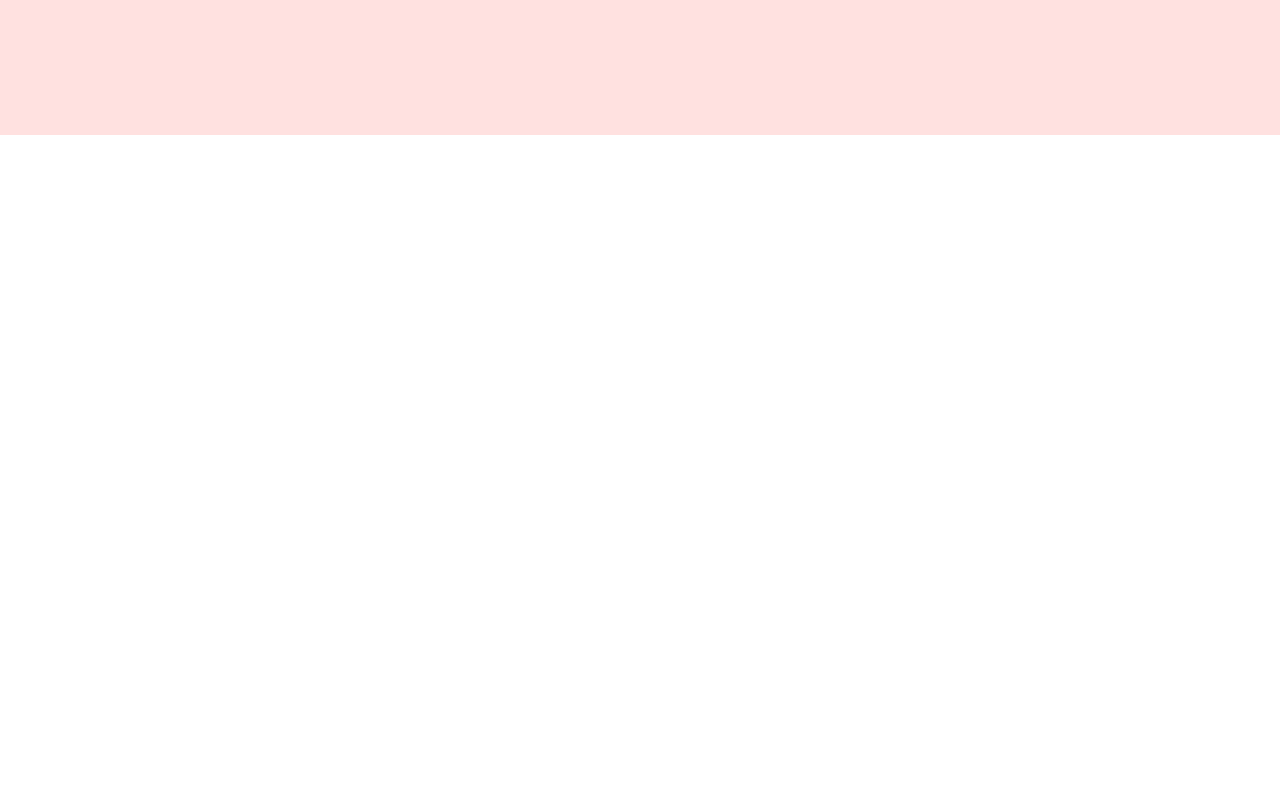
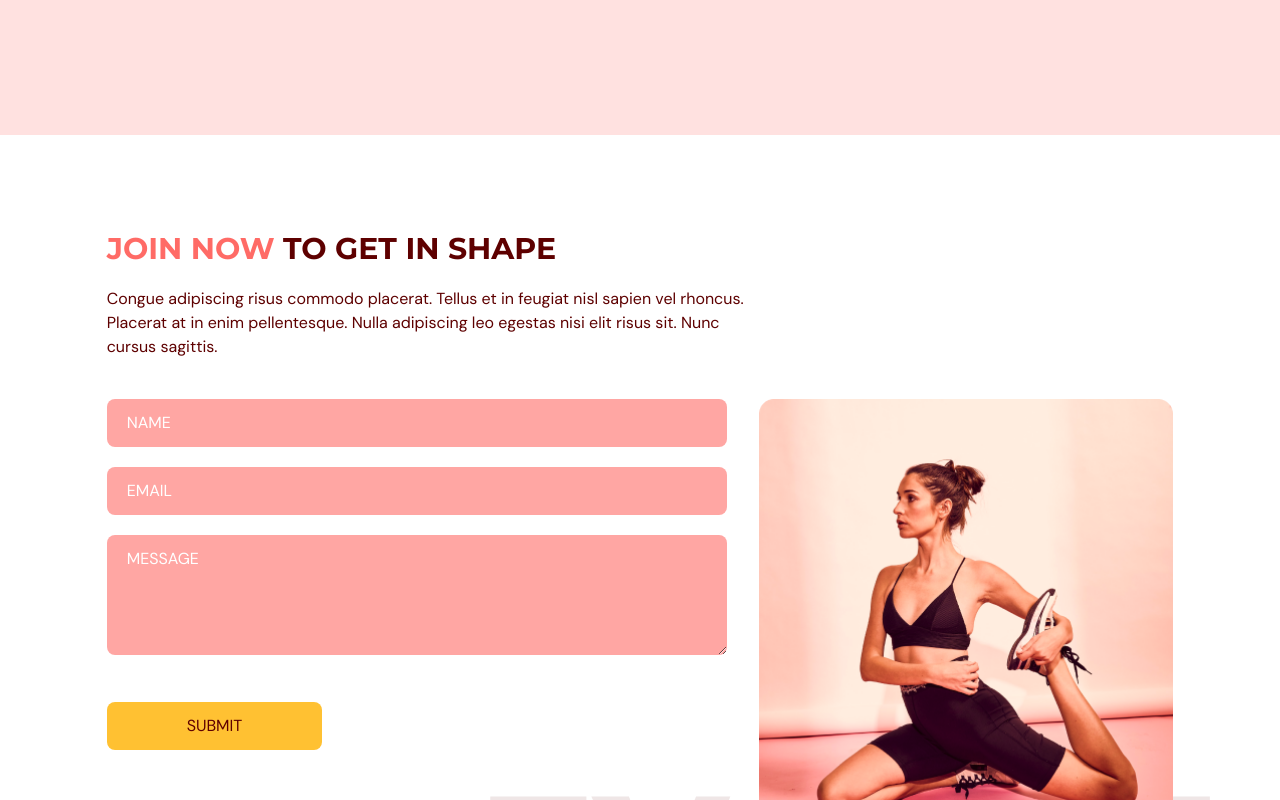
Before and after one commit to Khalidur-sujon/BellaShape, a React (Vite) app: page / in a window 1280 px wide. Shown: the part 2760-3560 px from the top of the page. Before the commit the page ends 2895 px from the top, so only its background shows below. Built offline with nearby package versions, Linux system fonts and the light colour scheme.

Commit message:
completed UI for ContactUs section

```diff
--- a/src/App.tsx
+++ b/src/App.tsx
@@ -2,8 +2,9 @@
 import { useEffect, useState } from "react";
 import { SelectedPage } from "@/shared/types";
 import Home from "@/scenes/home";
-import Benifits from "./scenes/benifits";
-import OurClasses from "./scenes/ourClasses";
+import Benifits from "@/scenes/benifits";
+import OurClasses from "@/scenes/ourClasses";
+import ContactUs from "@/scenes/contactUs";
 
 function App() {
 	const [selectedPage, setSelectedPage] = useState<SelectedPage>(
@@ -36,6 +37,7 @@
 			<Home setSelectedPage={setSelectedPage} />
 			<Benifits setSelectedPage={setSelectedPage} />
 			<OurClasses setSelectedPage={setSelectedPage} />
+			<ContactUs setSelectedPage={setSelectedPage} />
 		</div>
 	);
 }
--- /dev/null
+++ b/src/scenes/contactUs/index.tsx
@@ -0,0 +1,166 @@
+import { useForm } from "react-hook-form";
+import { SelectedPage } from "@/shared/types";
+import { motion } from "framer-motion";
+import ContactUsPageGraphic from "@/assets/ContactUsPageGraphic.png";
+import Htext from "@/shared/Htext";
+
+type Props = {
+	setSelectedPage: (value: SelectedPage) => void;
+};
+
+const ContactUs = ({ setSelectedPage }: Props) => {
+	const inputStyles = `mb-5 w-full rounded-lg bg-primary-300
+  px-5 py-3 placeholder-white`;
+
+	const {
+		register,
+		trigger,
+		formState: { errors },
+	} = useForm();
+
+	const onSubmit = async (e: any) => {
+		const isValid = await trigger();
+		if (!isValid) {
+			e.preventDefault();
+		}
+	};
+
+	return (
+		<section id="contactus" className="mx-auto w-5/6 pt-24 pb-32">
+			<motion.div
+				onViewportEnter={() => setSelectedPage(SelectedPage.ContactUs)}
+			>
+				{/* header */}
+				<motion.div
+					className="md:w-3/5"
+					initial="hidden"
+					whileInView="visible"
+					viewport={{ once: true, amount: 0.5 }}
+					transition={{ duration: 0.5 }}
+					variants={{
+						hidden: { opacity: 0, x: -50 },
+						visible: { opacity: 1, x: 0 },
+					}}
+				>
+					<Htext>
+						<span className="text-primary-500">JOIN NOW</span> TO
+						GET IN SHAPE
+					</Htext>
+					<p className="my-5">
+						Congue adipiscing risus commodo placerat. Tellus et in
+						feugiat nisl sapien vel rhoncus. Placerat at in enim
+						pellentesque. Nulla adipiscing leo egestas nisi elit
+						risus sit. Nunc cursus sagittis.
+					</p>
+				</motion.div>
+
+				{/* from and image */}
+				<div className="mt-10 justify-between gap-8 md:flex">
+					<motion.div
+						className="mt-10 basis-3/5 md:mt-0"
+						initial="hidden"
+						whileInView="visible"
+						viewport={{ once: true, amount: 0.5 }}
+						transition={{ duration: 0.5 }}
+						variants={{
+							hidden: { opacity: 0, y: 50 },
+							visible: { opacity: 1, y: 0 },
+						}}
+					>
+						<form
+							target="_blank"
+							onSubmit={onSubmit}
+							action="https://formsubmit.co/e8a5bdfa807605332f809e5656e27csdke"
+							method="POST"
+						>
+							<input
+								className={inputStyles}
+								type="text"
+								placeholder="NAME"
+								{...register("name", {
+									required: true,
+									maxLength: 100,
+								})}
+							/>
+							{errors.name && (
+								<p className="mt-1 text-primary-500">
+									{errors.name.type === "required" &&
+										"This field is required."}
+									{errors.name.type === "maxLength" &&
+										"Max length is 100 char."}
+								</p>
+							)}
+
+							<input
+								className={inputStyles}
+								type="text"
+								placeholder="EMAIL"
+								{...register("email", {
+									required: true,
+									pattern:
+										/^[A-Z0-9._%+-]+@[A-Z0-9.-]+\.[A-Z]{2,}$/i,
+								})}
+							/>
+							{errors.email && (
+								<p className="mt-1 text-primary-500">
+									{errors.email.type === "required" &&
+										"This field is required."}
+									{errors.email.type === "pattern" &&
+										"Invalid email address."}
+								</p>
+							)}
+
+							<textarea
+								className={inputStyles}
+								placeholder="MESSAGE"
+								rows={4}
+								cols={50}
+								{...register("message", {
+									required: true,
+									maxLength: 2000,
+								})}
+							/>
+							{errors.message && (
+								<p className="mt-1 text-primary-500">
+									{errors.message.type === "required" &&
+										"This field is required."}
+									{errors.message.type === "maxLength" &&
+										"Max length is 2000 char."}
+								</p>
+							)}
+
+							<button
+								type="submit"
+								className="mt-5 rounded-lg bg-secondary-500 px-20 py-3 transition duration-500 hover:text-white"
+							>
+								SUBMIT
+							</button>
+						</form>
+					</motion.div>
+
+					<motion.div
+						className="relative mt-16 basis-2/5 md:mt-0"
+						initial="hidden"
+						whileInView="visible"
+						viewport={{ once: true, amount: 0.5 }}
+						transition={{ delay: 0.2, duration: 0.5 }}
+						variants={{
+							hidden: { opacity: 0, y: 50 },
+							visible: { opacity: 1, y: 0 },
+						}}
+					>
+						<div className="w-full before:absolute before:-bottom-20 before:-right-10 before:z-[-1] md:before:content-evolvetext">
+							<img
+								className="w-full"
+								alt="contact-us-page-graphic"
+								src={ContactUsPageGraphic}
+							/>
+						</div>
+					</motion.div>
+				</div>
+			</motion.div>
+		</section>
+	);
+};
+
+export default ContactUs;
```
